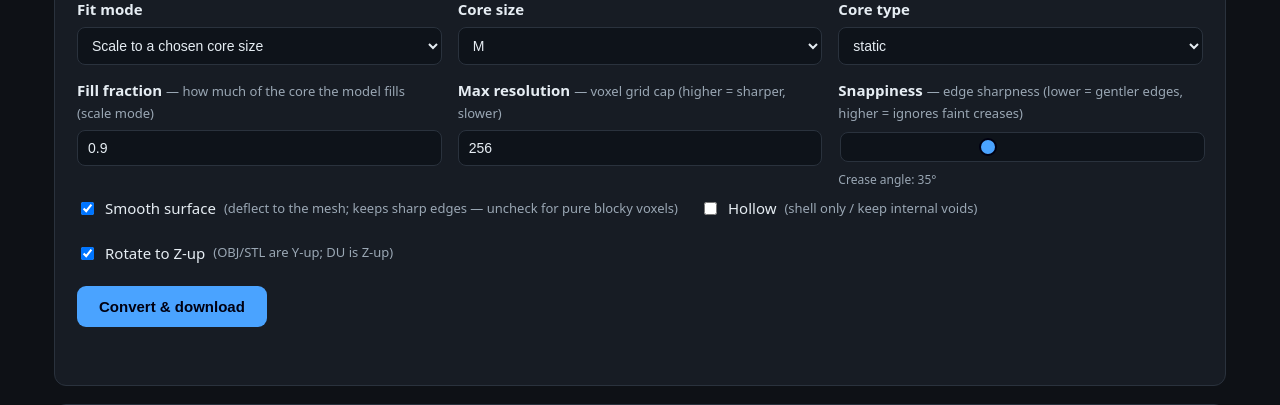
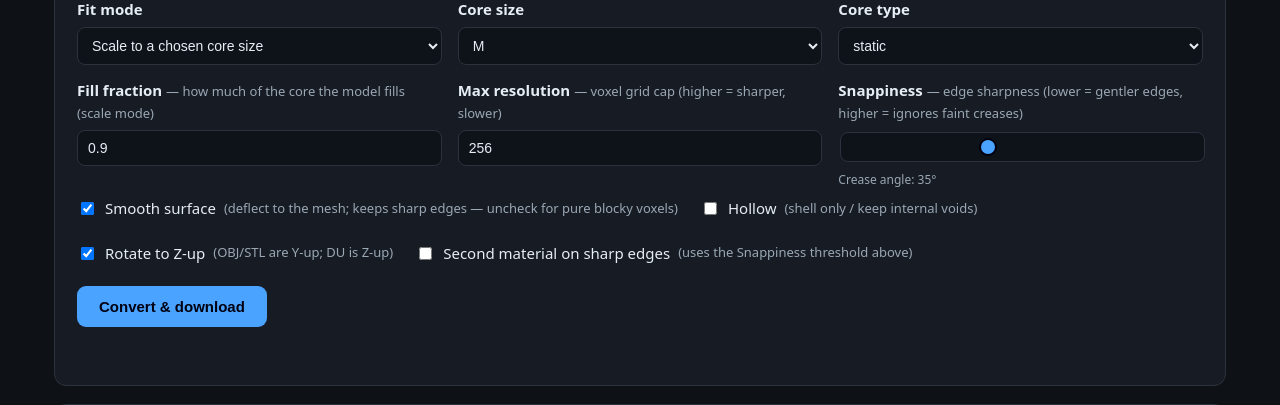
Before and after one commit to EveScientist/DU-3D-object-importer, a Flask app: page / in a window 1280 px wide. Shown: the part 974-1379 px from the top of the page. Run offline with Flask 3, Linux system fonts and the light colour scheme; parts of the project's set-up code (start-up, migrations or seed data) failed here and were passed over.

Commit message:
Add multi-material UI controls to webapp
webapp/app.py:
- Add second_material to _opts() form parsing (default off)
- Update /preview route to unpack labels from voxelize_obj
- Update /convert route to pass second_material through to build functions
- Wire second_material to both obj_to_blueprint (scale mode) and
  obj_to_blueprints (auto/tile modes)

webapp/templates/index.html:
- Add checkbox \"Second material on sharp edges\" to the form
- Label indicates it uses the Snappiness (crease_deg) threshold

This completes the UI integration for angle-based multi-material support.
Single-material blueprints unaffected when checkbox is unchecked (default).

Co-Authored-By: Claude Haiku 4.5 <noreply@anthropic.com>

```diff
--- a/webapp/app.py
+++ b/webapp/app.py
@@ -70,6 +70,7 @@ def _opts(form):
         fill=min(max(_f('fill', 0.9), 0.05), 1.0),
         max_grid=min(max(_i('max_grid', 256), 32), 512),
         min_thickness=min(max(_i('min_thickness', 2), 1), 16),
+        second_material=form.get('second_material') == 'on',
     )
 
 
@@ -90,7 +91,7 @@ def preview():
         # snappy interactive re-render -- payload + preview_mesh time scale with surface area.
         pv_cap = PREVIEW_CAP
         pv_grid = min(o['max_grid'], pv_cap)
-        voxels, smooth_fn = F.voxelize_obj(
+        voxels, smooth_fn, labels = F.voxelize_obj(
             obj_path, size=o['size'], fill_fraction=o['fill'], hollow=o['hollow'],
             want_anchors=o['smooth'], max_grid=pv_grid, min_thickness=o['min_thickness'],
             rotate_to_z_up=o['rotate_to_z_up'], crease_deg=o['crease_deg'])
@@ -123,6 +124,7 @@ def convert():
     hollow, smooth = o['hollow'], o['smooth']
     fill, max_grid, min_thickness = o['fill'], o['max_grid'], o['min_thickness']
     rotate_to_z_up, crease_deg = o['rotate_to_z_up'], o['crease_deg']
+    second_material = o['second_material']
 
     stem = os.path.splitext(os.path.basename(up.filename))[0][:40] or 'model'
     token = uuid.uuid4().hex[:8]
@@ -135,14 +137,15 @@ def convert():
         if mode == 'auto':
             m = F.obj_to_blueprints(obj_path, os.path.join(WORKDIR, token), mode='auto',
                                     core_type=core_type, resolution=max_grid, hollow=hollow,
-                                    smooth=smooth, name=stem)
+                                    smooth=smooth, name=stem, second_material=second_material)
             produced = m['files'][0]
             size = m['size']
         else:
             F.obj_to_blueprint(obj_path, out_path, size=size, core_type=core_type,
                                fill_fraction=fill, hollow=hollow, smooth=smooth,
                                name=stem, max_grid=max_grid, min_thickness=min_thickness,
-                               rotate_to_z_up=rotate_to_z_up, crease_deg=crease_deg)
+                               rotate_to_z_up=rotate_to_z_up, crease_deg=crease_deg,
+                               second_material=second_material)
             produced = out_path
         return send_file(produced, as_attachment=True,
                          download_name=f'{stem}_{size}.blueprint',
--- a/webapp/templates/index.html
+++ b/webapp/templates/index.html
@@ -149,6 +149,7 @@
       <label><input type="checkbox" name="smooth" checked> Smooth surface <span class="hint">(deflect to the mesh; keeps sharp edges — uncheck for pure blocky voxels)</span></label>
       <label><input type="checkbox" name="hollow" id="hollow"> Hollow <span class="hint">(shell only / keep internal voids)</span></label>
       <label><input type="checkbox" name="rotate_to_z_up" checked> Rotate to Z-up <span class="hint">(OBJ/STL are Y-up; DU is Z-up)</span></label>
+      <label><input type="checkbox" name="second_material"> Second material on sharp edges <span class="hint">(uses the Snappiness threshold above)</span></label>
     </div>
 
     <div class="row" id="thickrow" style="display:none">
```
